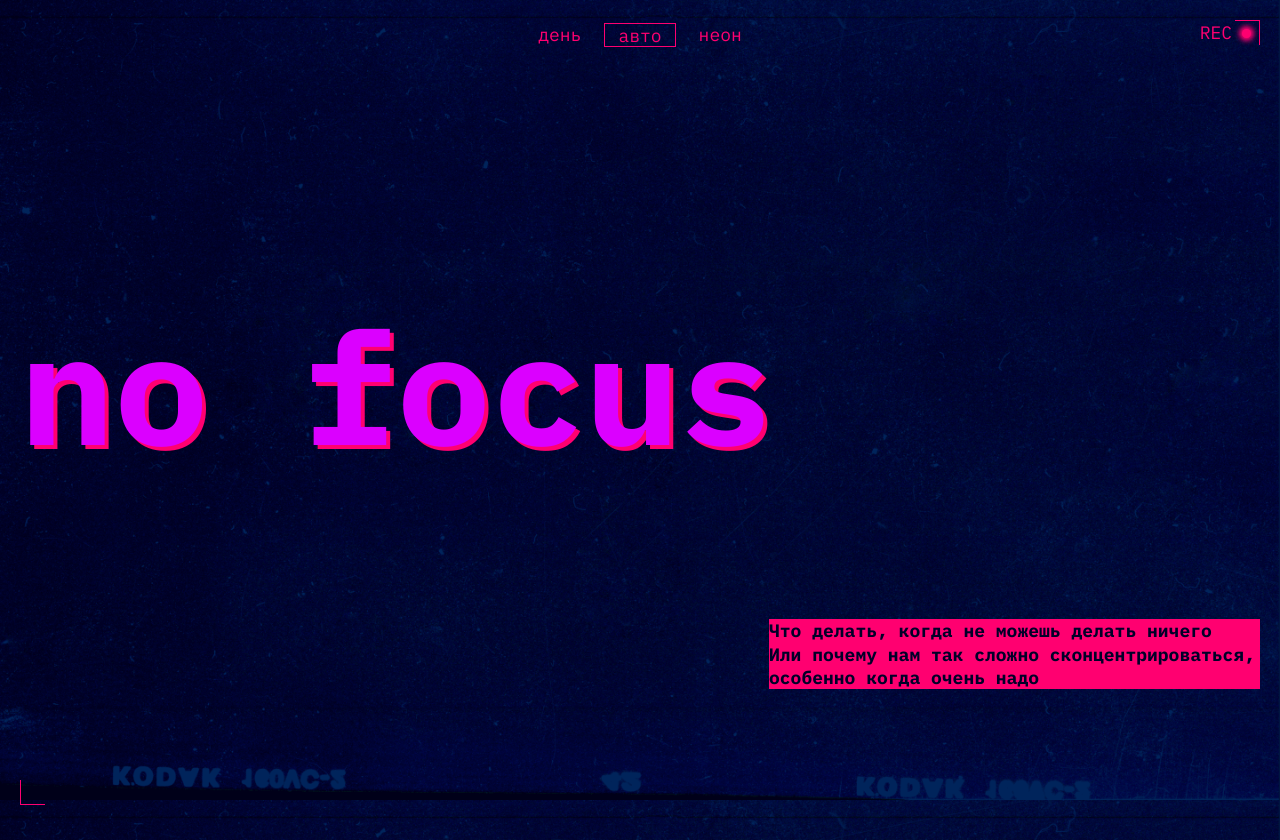
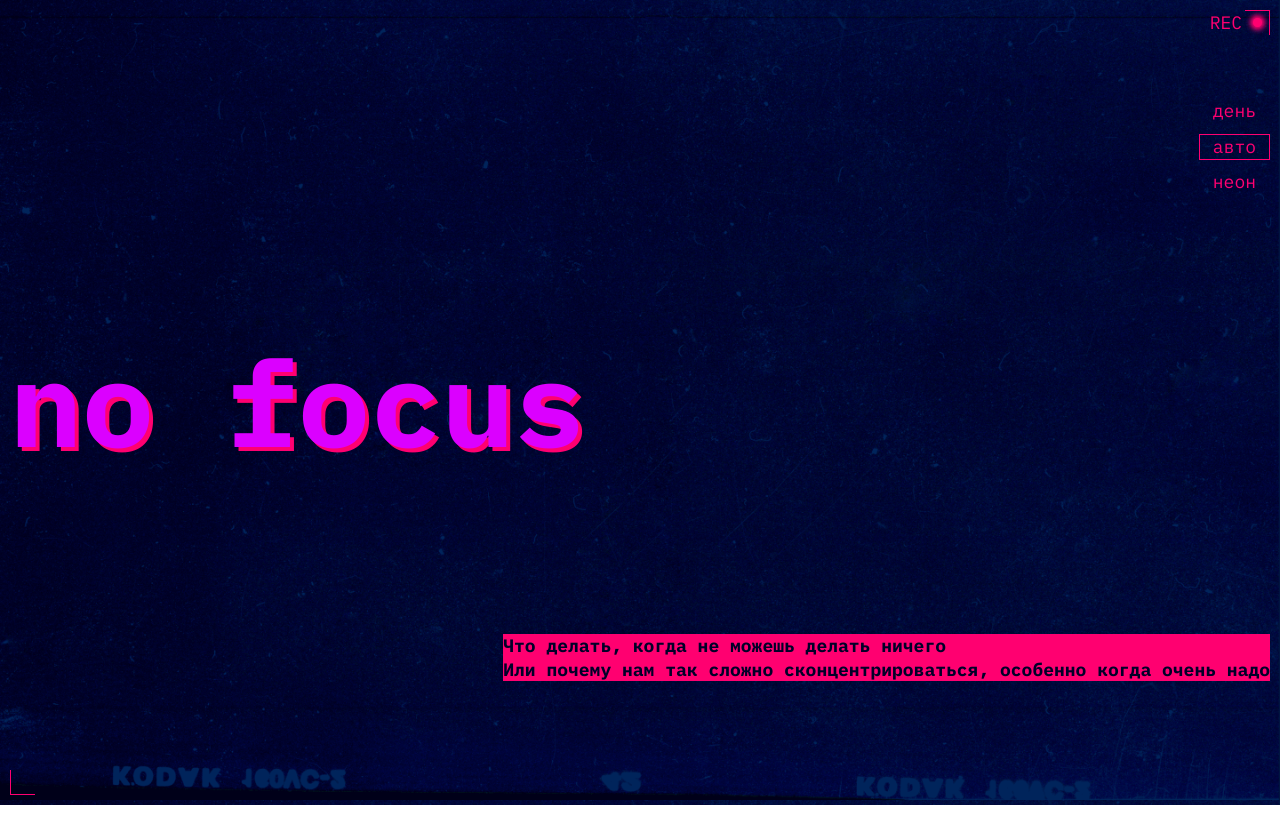
Before and after one commit to Gerts-official/slozhno-sosredotochitsya, a website: page index.html in a window 1280 px wide. After the commit the page ends 805 px from the top, so only its background shows below. Drawn offline with Linux system fonts and the light colour scheme.

Commit message:
сделал 375px первый экран, следующий коммит +1 разрешение

```diff
--- a/index.html
+++ b/index.html
@@ -17,10 +17,6 @@
   </head>
   <body class="page">
     <header class="header decorated-zone">
-      <div class="decoration">
-        <p class="decoration__text">REC</p>
-        <div class="decoration__empty-tag-up"></div>
-      </div>
       <nav class="header__theme-menu">
         <ul class="header__theme-menu-list">
           <li class="header__theme-menu-item">
@@ -47,7 +43,6 @@
           </li>
         </ul>
       </nav>
-      <div class="header__title">
       <h1 class="header__title-title">no focus</h1>
       <div class="header__title_container">
         <p class="header__title-description">
@@ -56,8 +51,11 @@
           надо
         </p>
       </div>
+      <div class="decoration">
+        <p class="decoration__text">REC</p>
+        <div class="decoration__empty-tag-up"></div>
+      </div>
       <div class="decoration__empty-tag-down"></div>
-      </div>
     </header>
     <script src="./scripts/script.js"></script>
   </body>
--- a/styles/style.css
+++ b/styles/style.css
@@ -3,24 +3,28 @@
 верстаете первой. */
 
 .page {
-  background-image: url(../images/cover-image-dark.png);
+  background-image: var(--backgound-image);
   background-size: cover;
   background-attachment: fixed;
   background-position: center;
-  /* Подумал было бы прикольно если паддинг
-  будет плавно менятся от 10 к 20px */
-  padding: clamp(10px, calc((15 / 571) * 100%), 20px);
   font-family: 'IBM Plex Mono';
   font-size: 18px;
-  position: relative;
+  padding: 10px;
 }
 
 .header {
-  min-height: 100vh;
+  height: calc(100vh - 15px);
   position: relative;
+  display: grid;
+  grid-auto-columns: 100%;
+  grid-template-rows: 1fr 1fr 1fr;
+  box-sizing: border-box;
 }
 
 .decoration {
+  position: absolute;
+  top: 0;
+  right: 0;
   display: flex;
   gap: 2.96px;
   justify-content: end;
@@ -32,7 +36,6 @@
 }
 
 .decoration__empty-tag-up {
-  position: relative;
   inline-size: 25px;
   block-size: 25px;
   border-block-start: 1px solid var(--accent-color);
@@ -51,54 +54,9 @@
   box-shadow: 0 0 5px 3px var(--accent-color);
 }
 
-.header__theme-menu-list {
-  display: grid;
-  grid-template-rows: repeat(3, 1fr);
-  justify-content: end;
-  gap: 10px 13px;
-  margin-block-start: 39.5px;
-}
-
-.header__theme-menu-button {
-  border: none;
-  color: var(--accent-color);
-  background-color: transparent;
-  text-transform: lowercase;
-  line-height: 19px;
-  padding: 1.5px 13px;
-}
-
-.header__theme-menu-button_active {
-  border: 1px solid var(--accent-color);
-  /* height: 23.5px; */
-}
-
-.header__title-title {
-  text-transform: lowercase;
-  color: #db00ff;
-  text-shadow: 4px 4px 0 var(--accent-color);
-  font-size: clamp(7.25rem, 5.7694rem + 6.3174vw, 9.8125rem);
-  font-weight: 700;
-  line-height: 82.5%;
-  margin-block-start: 70px;
-}
-
-.header__title_container {
-  display: flex;
-  justify-content: end;
-}
-
-.header__title-description {
-  margin-block-start: 55px;
-  background-color: var(--accent-color);
-  inline-size: clamp(355px, calc((364 / 728) * 100%), 491px);
-  color: #000028;
-  font-weight: 700;
-  line-height: 23.4px;
-}
-
 .decoration__empty-tag-down {
-  bottom: 15px;
+  bottom: 0;
+  left: 0;
   position: absolute;
   inline-size: 25px;
   block-size: 25px;
@@ -106,7 +64,62 @@
   border-inline-start: 1px solid var(--accent-color);
 }
 
-@media (min-width: 375px) and (max-width: 768px) {
+.header__theme-menu {
+  display: flex;
+  justify-content: end;
+  align-items: center;
+}
+
+.header__theme-menu-list {
+  padding-top: 12px;
+  display: flex;
+  flex-direction: column;
+  gap: 10px;
+  justify-content: center;
+
+}
+
+.header__theme-menu-button {
+  border: 1px solid transparent;
+  color: var(--accent-color);
+  background-color: transparent;
+  text-transform: lowercase;
+  line-height: 19px;
+  padding: 0 13px;
+  padding-top: 1.5px;
+  padding-bottom: 3px;
+}
+
+.header__theme-menu-button_active {
+  border: 1px solid var(--accent-color);
+}
+
+.header__title-title {
+  text-transform: lowercase;
+  color: #db00ff;
+  text-shadow: 4px 4px 0 var(--accent-color);
+  font-size: 120px;
+  font-weight: 700;
+  line-height: 82.5%;
+  align-self: center;
+
+}
+
+.header__title_container {
+  display: flex;
+  align-self: center;
+  justify-content: end;
+}
+
+.header__title-description {
+  background-color: var(--accent-color);
+  margin-block-end: 13px;
+  color: #000028;
+  font-weight: 700;
+  line-height: 23.4px;
+}
+
+/* @media (min-width: 375px) and (max-width: 768px) {
 
   .header__theme-menu-list {
     margin-block-start: clamp(40.5px, calc(40.5px + (100vw - 375px) * (147.5px - 40.5px) / (768 - 375)), 147.5px);
@@ -115,8 +128,8 @@
   .header__title-title {
     font-size: clamp(7.25rem, 7.0115rem + 1.0178vw, 7.5rem);
   }
-}
-
+} */
+/*
 @media (min-width: 1023px) {
 
   .header__theme-menu-list {
@@ -130,5 +143,4 @@
     margin-block-start: 274.5px;
     margin-block-end: 114px;
   }
-
-}
+} */
--- a/styles/variables.css
+++ b/styles/variables.css
@@ -6,4 +6,5 @@
 
 :root {
   --accent-color: #ff0070;
+  --backgound-image: url(../images/cover-image-dark.png);
 }
```
Lines whose indentation alone changed are shown as unchanged.
